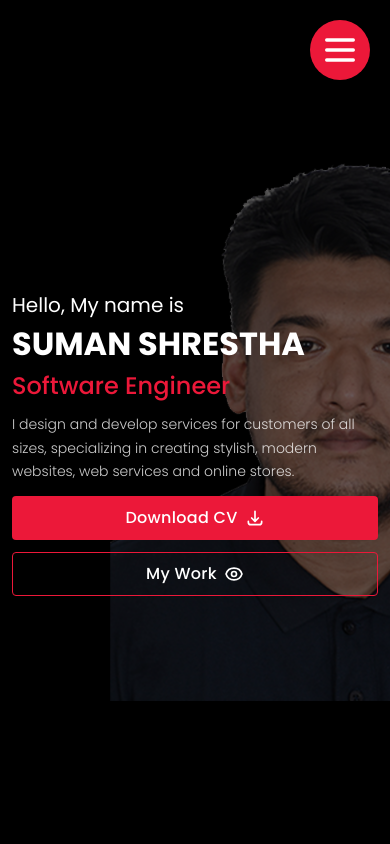
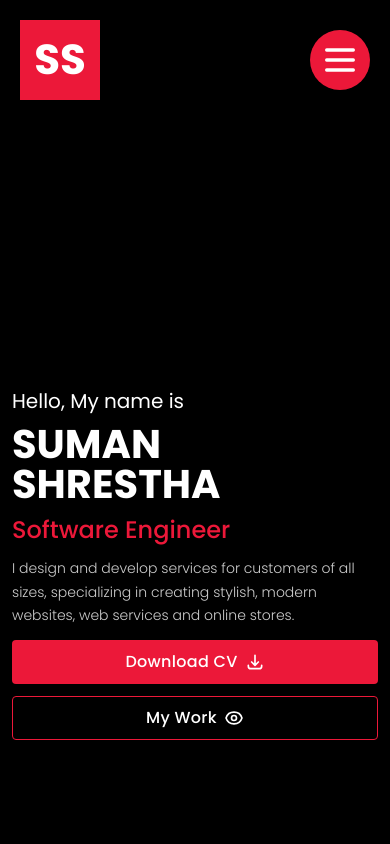
Before and after one commit to sumancfc/react-next-portfolio, a Next.js app: page / in a window 390 px wide. Shown: the top 844 px of the page. Built offline with nearby package versions, Linux system fonts and the light colour scheme.

Commit message:
Logo added for mobile view#

```diff
--- a/app/page.tsx
+++ b/app/page.tsx
@@ -1,5 +1,5 @@
 import React from "react";
-import BackgroundImage from "../components/BackgroundImage";
+// import BackgroundImage from "../components/BackgroundImage";
 import Hero from "../components/Hero";
 import TopHeader from "../components/TopHeader";
 
@@ -10,11 +10,10 @@ const HomePage: React.FC = () => {
         <TopHeader />
 
         <Hero />
-
-        <BackgroundImage
+        {/* <BackgroundImage
           className='home-image'
           imageSrc='/img/home-banner.png'
-        />
+        />  */}
       </section>
     </>
   );
--- a/components/Footer.tsx
+++ b/components/Footer.tsx
@@ -19,7 +19,7 @@ const Footer: React.FC = () => {
                 target='_blank'
                 data-testid='copyright-link'
               >
-                Suman Shrestha.
+                Suman Shrestha.{" "}
               </Link>
               All right reserved.
             </p>
--- a/components/MobileMenu.tsx
+++ b/components/MobileMenu.tsx
@@ -1,9 +1,11 @@
 import React from "react";
 import { MenuIcon } from "@heroicons/react/outline";
+import Logo from "./Logo";
 
 const MobileMenu: React.FC = () => {
   return (
     <div className='mobile-header'>
+      <Logo title="SS" />
       <div className='toggle-menu d-flex justify-center align-center'>
         <MenuIcon className='w-40' />
       </div>
--- a/styles/partials/_contact.scss
+++ b/styles/partials/_contact.scss
@@ -5,8 +5,6 @@
   height: calc(100vh - 60px);
 
   .contact-info {
-    margin: 10px 0;
-
     h4 {
       font-size: 34px;
       color: $colorWhite;
@@ -43,8 +41,6 @@
   }
 
   .contact-form {
-    margin: 10px 0;
-
     h4 {
       font-weight: 500;
       font-size: 22px;
--- a/styles/partials/_global.scss
+++ b/styles/partials/_global.scss
@@ -176,13 +176,14 @@ h6 {
 
 .mobile-header {
   display: none;
-  position: fixed;
-  right: 20px;
-  top: 20px;
+  position: relative;
+  padding: 20px;
   z-index: 11;
 
   @media #{$sm} {
-    display: block;
+    display: flex;
+    align-items: center;
+    justify-content: space-between;
   }
 
   .toggle-menu {
@@ -201,3 +202,24 @@ h6 {
     }
   }
 }
+
+  .logo {
+    a {
+      background: $colorRed;
+      color: $colorWhite;
+      width: 80px;
+      height: 80px;
+      line-height: 80px;
+      display: inline-block;
+      text-align: center;
+      font-size: 42px;
+      font-weight: 700;
+      text-decoration: none;
+      text-transform: uppercase;
+
+      &:focus-visible {
+        outline: 2px solid $colorWhite;
+        outline-offset: -2px;
+      }
+    }
+  }
--- a/styles/partials/_header.scss
+++ b/styles/partials/_header.scss
@@ -15,21 +15,26 @@
     z-index: 222;
   }
 
-  .logo {
-    a {
-      background: $colorRed;
-      color: $colorWhite;
-      width: 80px;
-      height: 80px;
-      line-height: 80px;
-      display: inline-block;
-      text-align: center;
-      font-size: 42px;
-      font-weight: 700;
-      text-decoration: none;
-      text-transform: uppercase;
-    }
-  }
+  // .logo {
+  //   a {
+  //     background: $colorRed;
+  //     color: $colorWhite;
+  //     width: 80px;
+  //     height: 80px;
+  //     line-height: 80px;
+  //     display: inline-block;
+  //     text-align: center;
+  //     font-size: 42px;
+  //     font-weight: 700;
+  //     text-decoration: none;
+  //     text-transform: uppercase;
+
+  //     &:focus-visible {
+  //       outline: 2px solid $colorWhite;
+  //       outline-offset: -2px;
+  //     }
+  //   }
+  // }
 
   .nav-toggle {
     position: fixed;
@@ -95,15 +100,21 @@
 
       .nav-link {
         margin: 0;
-        padding: 10px 0;
+        padding: 10px;
         color: $colorWhite;
         text-decoration: none;
         transition: all 0.35s ease;
         text-align: center;
         font-size: 27px;
+        display: block;
 
         &.active {
           color: $colorRed;
+        }
+
+        &:focus-visible {
+          outline: 2px solid $outlineRed;
+          outline-offset: -2px;
         }
 
         .icons {
--- a/styles/partials/_home.scss
+++ b/styles/partials/_home.scss
@@ -29,6 +29,10 @@
 
         &:hover {
           color: $colorRed;
+        }
+
+        &:focus-visible {
+          outline: 2px solid $outlineRed;
         }
       }
     }
@@ -74,7 +78,7 @@
         text-transform: uppercase;
 
         @media #{$sm} {
-          font-size: 32px;
+          font-size: 40px;
         }
 
         @media #{$xsm} {
--- a/styles/partials/_variables.scss
+++ b/styles/partials/_variables.scss
@@ -3,6 +3,7 @@ $colorBackground: #0e0e17;
 $colorBlack: #000000;
 $colorWhite: #ffffff;
 $colorRed: #ec1839;
+$outlineRed: #ec1839;
 $colorGray: hsla(0, 0%, 100%, 0.8);
 $colorLightGray: hsla(0, 0%, 100%, 0.1);
 
```
